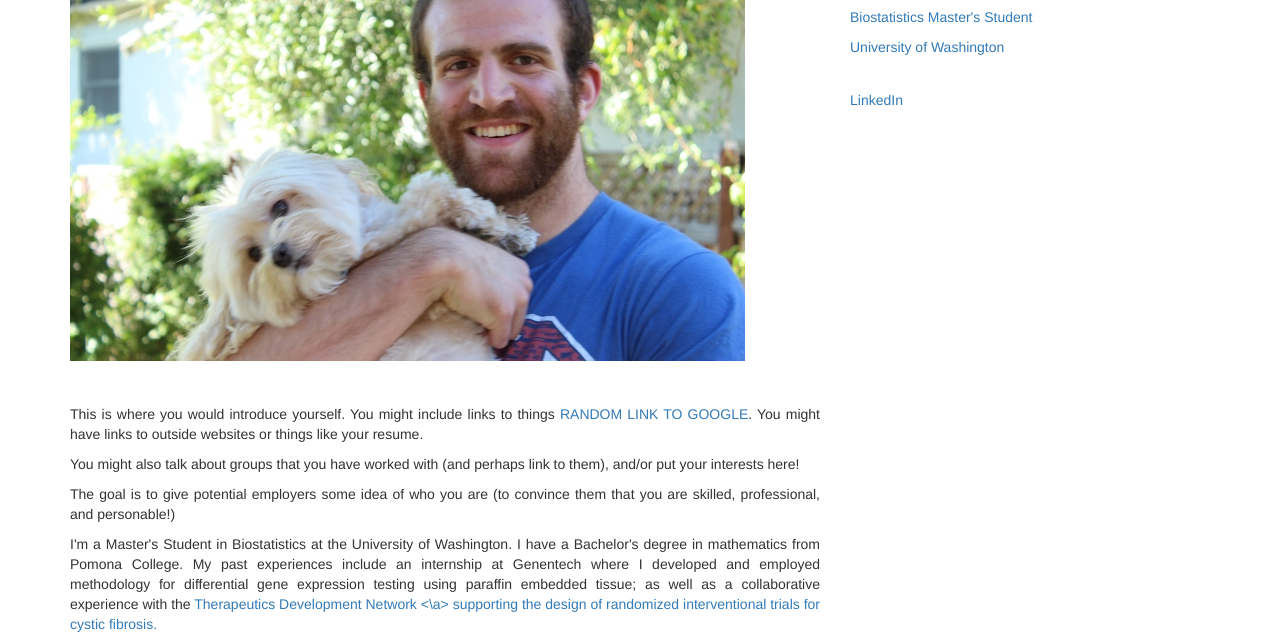
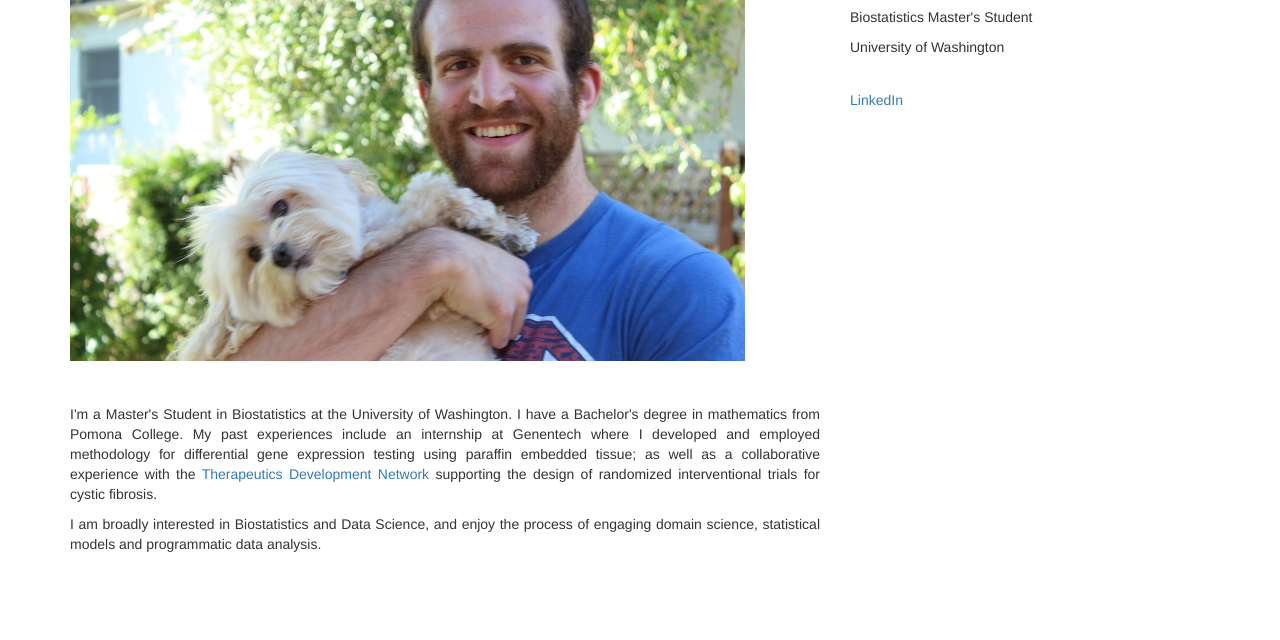
Before and after one commit to yellowchosen/yellowchosen.github.io, a plain HTML site: page index.html in a window 1280 px wide. Shown: the part 160-800 px from the top of the page. Drawn offline with nearby package versions, Linux system fonts and the light colour scheme.

Commit message:
Update index.html

```diff
--- a/index.html
+++ b/index.html
@@ -56,13 +56,15 @@ We are borrowing this template for use with the capstone program
 
 		<!-- UPDATE THE TEXT BELOW HERE WITH YOUR OWN TEXT -->
                 <div style="margin-top:3%; text-align:justify;">
-					<p>This is where you would introduce yourself. You might include links to things <a href="//google.com">RANDOM LINK TO GOOGLE</a>. You might have links to outside websites or things like your resume.</p>
+					<!--
+					This is where you would introduce yourself. You might include links to things <a href="//google.com">RANDOM LINK TO GOOGLE</a>. You might have links to outside websites or things like your resume.
 
-					<p>You might also talk about groups that you have worked with (and perhaps link to them), and/or put your interests here!</p>
+					You might also talk about groups that you have worked with (and perhaps link to them), and/or put your interests here!
 
-					<p>The goal is to give potential employers some idea of who you are (to convince them that you are skilled, professional, and personable!)</p>
+					<p>The goal is to give potential employers some idea of who you are (to convince them that you are skilled, professional, and personable!)
+					-->
 
-			                <p> I'm a Master's Student in Biostatistics at the University of Washington. I have a Bachelor's degree in mathematics from Pomona College. My past experiences include an internship at Genentech where I developed and employed methodology for differential gene expression testing using paraffin embedded tissue; as well as a collaborative experience with the <a href="https://www.cff.org/researchers/therapeutics-development-network"> Therapeutics Development Network <\a> supporting the design of randomized interventional trials for cystic fibrosis. </p>
+			                <p> I'm a Master's Student in Biostatistics at the University of Washington. I have a Bachelor's degree in mathematics from Pomona College. My past experiences include an internship at Genentech where I developed and employed methodology for differential gene expression testing using paraffin embedded tissue; as well as a collaborative experience with the <a href="https://www.cff.org/researchers/therapeutics-development-network"> Therapeutics Development Network </a> supporting the design of randomized interventional trials for cystic fibrosis. </p>
 
 					<p> I am broadly interested in Biostatistics and Data Science, and enjoy the process of engaging domain science, statistical models and programmatic data analysis. </p>
 
```
